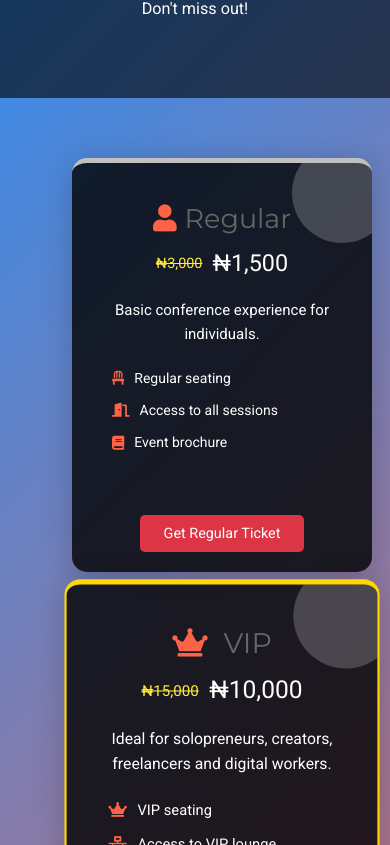
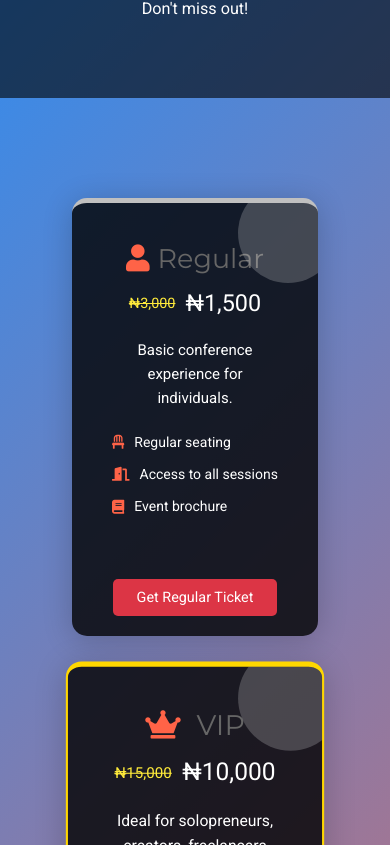
Before and after one commit to rolix202/landing_page_payment_integration, a React (Vite) app in the folder frontend/: page / in a window 390 px wide. Shown: the part 4599-5444 px from the top of the page. Built offline with nearby package versions, Linux system fonts and the light colour scheme.

Commit message:
optimed the ticket section

```diff
--- a/frontend/src/index.css
+++ b/frontend/src/index.css
@@ -709,6 +709,12 @@
     display: flex;
     justify-content: center;
   }
+  .ticket-grid {
+    display: block;
+  }
+  .ticket-card{
+    margin-top: 40px;
+  }
 }
 
 /* Small devices (landscape phones, 576px and up) */
```
Also changed, not shown: frontend/src/components/Ticket.jsx (+69 -0 lines).
